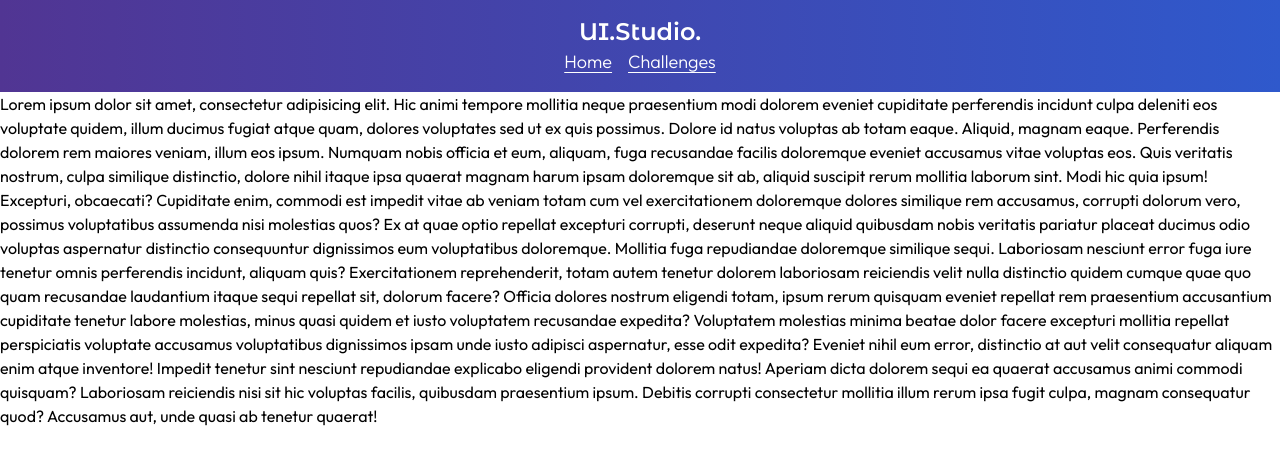
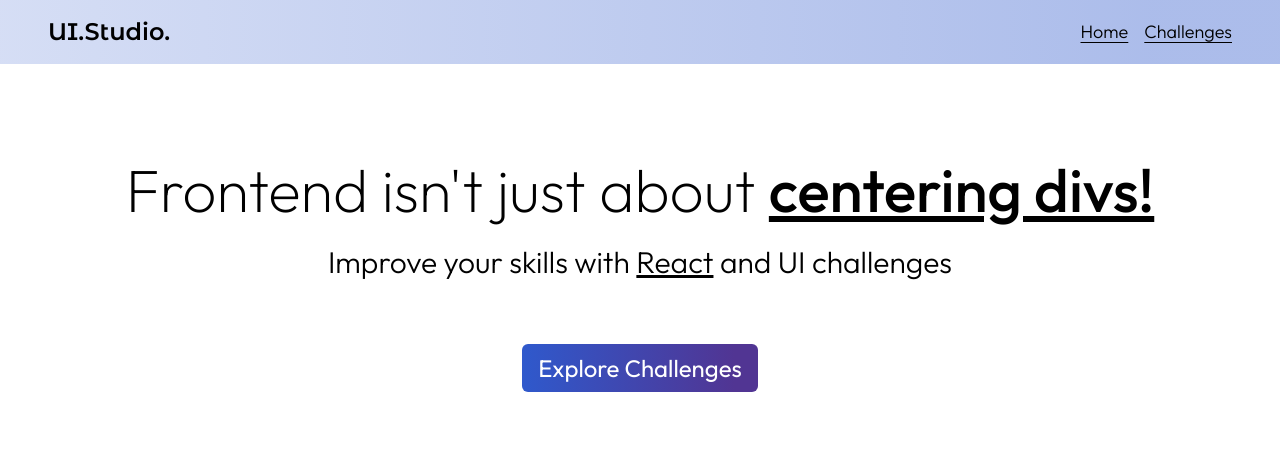
Before and after one commit to Shreedhar03/ui-studio, a React (Vite) app: page / in a window 1280 px wide. Shown: the top 464 px of the page. Built offline with nearby package versions, Linux system fonts and the light colour scheme; a web font is replaced by a local one.

Commit message:
recreate Nav and Home

```diff
--- a/src/components/Nav.tsx
+++ b/src/components/Nav.tsx
@@ -3,7 +3,7 @@ import { Link } from "react-router-dom";
 const Nav = () => {
   return (
     <>
-      <nav className="flex flex-col items-center justify-center py-4 text-lg font-semibold bg-gradient-to-r from-secondary to-primary to-100% text-white">
+      <nav className="flex items-center justify-between px-12 py-4 text-lg font-semibold bg-gradient-to-r from-primary/20 to-primary/40 to-90%">
         <h1 className="logo text-2xl">UI.Studio.</h1>
         <div className="flex gap-4">
           <Link to="/" className="underline underline-offset-4 font-light">
--- a/src/pages/Home.tsx
+++ b/src/pages/Home.tsx
@@ -1,41 +1,28 @@
+import { Link } from "react-router-dom";
+
 const Home = () => {
   return (
     <>
-      <div>
-        Lorem ipsum dolor sit amet, consectetur adipisicing elit. Hic animi
-        tempore mollitia neque praesentium modi dolorem eveniet cupiditate
-        perferendis incidunt culpa deleniti eos voluptate quidem, illum ducimus
-        fugiat atque quam, dolores voluptates sed ut ex quis possimus. Dolore id
-        natus voluptas ab totam eaque. Aliquid, magnam eaque. Perferendis
-        dolorem rem maiores veniam, illum eos ipsum. Numquam nobis officia et
-        eum, aliquam, fuga recusandae facilis doloremque eveniet accusamus vitae
-        voluptas eos. Quis veritatis nostrum, culpa similique distinctio, dolore
-        nihil itaque ipsa quaerat magnam harum ipsam doloremque sit ab, aliquid
-        suscipit rerum mollitia laborum sint. Modi hic quia ipsum! Excepturi,
-        obcaecati? Cupiditate enim, commodi est impedit vitae ab veniam totam
-        cum vel exercitationem doloremque dolores similique rem accusamus,
-        corrupti dolorum vero, possimus voluptatibus assumenda nisi molestias
-        quos? Ex at quae optio repellat excepturi corrupti, deserunt neque
-        aliquid quibusdam nobis veritatis pariatur placeat ducimus odio voluptas
-        aspernatur distinctio consequuntur dignissimos eum voluptatibus
-        doloremque. Mollitia fuga repudiandae doloremque similique sequi.
-        Laboriosam nesciunt error fuga iure tenetur omnis perferendis incidunt,
-        aliquam quis? Exercitationem reprehenderit, totam autem tenetur dolorem
-        laboriosam reiciendis velit nulla distinctio quidem cumque quae quo quam
-        recusandae laudantium itaque sequi repellat sit, dolorum facere? Officia
-        dolores nostrum eligendi totam, ipsum rerum quisquam eveniet repellat
-        rem praesentium accusantium cupiditate tenetur labore molestias, minus
-        quasi quidem et iusto voluptatem recusandae expedita? Voluptatem
-        molestias minima beatae dolor facere excepturi mollitia repellat
-        perspiciatis voluptate accusamus voluptatibus dignissimos ipsam unde
-        iusto adipisci aspernatur, esse odit expedita? Eveniet nihil eum error,
-        distinctio at aut velit consequatur aliquam enim atque inventore!
-        Impedit tenetur sint nesciunt repudiandae explicabo eligendi provident
-        dolorem natus! Aperiam dicta dolorem sequi ea quaerat accusamus animi
-        commodi quisquam? Laboriosam reiciendis nisi sit hic voluptas facilis,
-        quibusdam praesentium ipsum. Debitis corrupti consectetur mollitia illum
-        rerum ipsa fugit culpa, magnam consequatur quod? Accusamus aut, unde
-        quasi ab tenetur quaerat!
+      <div className="mt-24 mx-4 flex flex-col items-center justify-center">
+        <h1 className="text-4xl md:text-6xl text-center font-extralight">
+          Frontend isn't just about{" "}
+          <span className="font-medium underline underline-offset-4">
+            centering divs!
+          </span>
+        </h1>
+        <p className="text-3xl mt-6 text-center font-light">
+          Improve your skills with{" "}
+          <a href="https://react.dev" target="_blank" className="underline">
+            React
+          </a>{" "}
+          and UI challenges
+        </p>
+        <Link
+          to={"/challenges"}
+          className="text-lg md:text-2xl bg-gradient-to-r from-primary to-secondary to-90% text-white mt-16 rounded-md px-4 py-2"
+        >
+          Explore Challenges
+        </Link>
       </div>
     </>
   );
```
